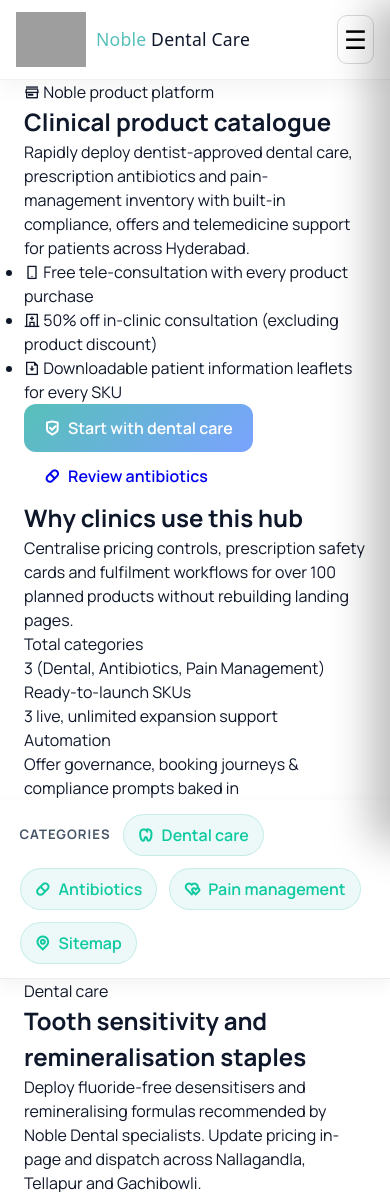
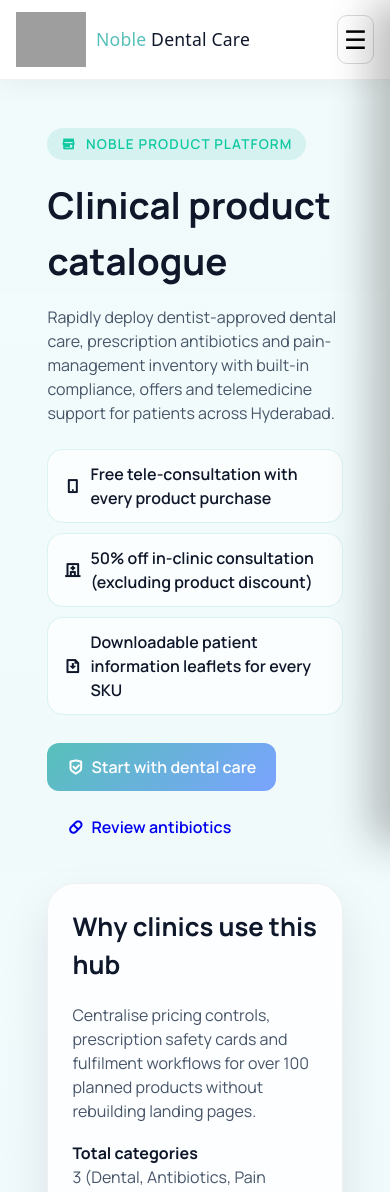
Before and after one commit to nobledentalorg-tech/NOBLE-WEBSITE, a PHP site: page /products/ in a window 390 px wide. Shown: the top 1192 px of the page. Run offline with PHP 8.4, Linux system fonts and the light colour scheme; some libraries are stand-ins or nearby versions; grey boxes are pictures that could not be loaded.

Commit message:
Update product-page.css

```diff
--- a/assets/product-page.css
+++ b/assets/product-page.css
@@ -1,5 +1,238 @@
 body.product-page {
   background: linear-gradient(180deg, rgba(246,250,252,0.92) 0%, rgba(237,248,250,0.85) 100%);
+}
+
+body.product-catalogue {
+  background: linear-gradient(180deg, rgba(241, 251, 251, 0.95) 0%, rgba(232, 244, 255, 0.9) 100%);
+}
+
+.product-catalogue main {
+  display: flex;
+  flex-direction: column;
+  gap: clamp(48px, 8vw, 88px);
+  padding-bottom: clamp(48px, 12vw, 120px);
+}
+
+.catalog-hero {
+  padding: clamp(48px, 12vw, 140px) clamp(16px, 6vw, 48px) 0;
+}
+
+.catalog-hero__grid {
+  display: grid;
+  gap: clamp(32px, 7vw, 64px);
+  grid-template-columns: repeat(auto-fit, minmax(280px, 1fr));
+  align-items: stretch;
+}
+
+.catalog-hero .kicker {
+  display: inline-flex;
+  align-items: center;
+  gap: 10px;
+  padding: 6px 14px;
+  border-radius: 999px;
+  background: rgba(18, 178, 160, 0.12);
+  color: var(--teal);
+  font-weight: 600;
+  text-transform: uppercase;
+  letter-spacing: 0.08em;
+  font-size: 0.85rem;
+}
+
+.catalog-hero h1 {
+  font-size: clamp(2.3rem, 5vw, 3.4rem);
+  margin-top: 18px;
+  color: var(--ink);
+}
+
+.catalog-hero .lead {
+  color: var(--muted);
+  max-width: 62ch;
+  margin-top: 16px;
+}
+
+.catalog-hero__offers {
+  display: grid;
+  gap: 10px;
+  margin-top: 24px;
+  padding: 0;
+  list-style: none;
+  color: var(--ink);
+}
+
+.catalog-hero__offers li {
+  display: inline-flex;
+  align-items: center;
+  gap: 10px;
+  background: rgba(255, 255, 255, 0.76);
+  border: 1px solid rgba(18, 178, 160, 0.14);
+  border-radius: 16px;
+  padding: 12px 16px;
+  font-weight: 600;
+}
+
+.catalog-hero__cta {
+  display: flex;
+  flex-wrap: wrap;
+  gap: 12px;
+  margin-top: 28px;
+}
+
+.catalog-hero__card {
+  background: rgba(255,255,255,0.9);
+  border-radius: 28px;
+  border: 1px solid rgba(15, 17, 26, 0.06);
+  box-shadow: 0 22px 48px rgba(15, 17, 26, 0.1);
+  padding: clamp(24px, 5vw, 40px);
+  display: grid;
+  gap: 18px;
+}
+
+.catalog-hero__card h2 {
+  font-size: clamp(1.6rem, 3vw, 2rem);
+  color: var(--ink);
+}
+
+.catalog-hero__card p {
+  color: var(--muted);
+}
+
+.catalog-hero__card dl {
+  display: grid;
+  gap: 12px;
+  margin: 0;
+}
+
+.catalog-hero__card dt {
+  font-weight: 700;
+  color: var(--ink);
+}
+
+.catalog-hero__card dd {
+  margin: 0;
+  color: var(--muted);
+}
+
+.catalog-section {
+  padding: 0 clamp(16px, 6vw, 48px);
+}
+
+.catalog-section--muted {
+  background: rgba(255, 255, 255, 0.6);
+  padding-top: clamp(40px, 8vw, 72px);
+  padding-bottom: clamp(40px, 8vw, 72px);
+}
+
+.catalog-section__header {
+  max-width: 70ch;
+  margin-bottom: clamp(28px, 5vw, 48px);
+}
+
+.catalog-section__header .kicker {
+  display: inline-flex;
+  align-items: center;
+  gap: 8px;
+  padding: 4px 12px;
+  border-radius: 999px;
+  background: rgba(18, 178, 160, 0.1);
+  color: var(--teal);
+  font-weight: 600;
+  text-transform: uppercase;
+  letter-spacing: 0.08em;
+  font-size: 0.8rem;
+}
+
+.catalog-section__header h2 {
+  font-size: clamp(1.9rem, 4vw, 2.6rem);
+  margin-top: 16px;
+  color: var(--ink);
+}
+
+.catalog-section__header p {
+  color: var(--muted);
+  margin-top: 12px;
+}
+
+.catalog-grid {
+  display: grid;
+  gap: clamp(24px, 5vw, 36px);
+  grid-template-columns: repeat(auto-fit, minmax(280px, 1fr));
+}
+
+.catalog-card {
+  background: rgba(255, 255, 255, 0.88);
+  border-radius: 24px;
+  border: 1px solid rgba(15, 17, 26, 0.08);
+  box-shadow: 0 18px 40px rgba(15, 17, 26, 0.08);
+  overflow: hidden;
+  display: flex;
+  flex-direction: column;
+}
+
+.catalog-card img {
+  width: 100%;
+  object-fit: contain;
+  background: linear-gradient(135deg, rgba(18, 178, 160, 0.08), rgba(56, 190, 255, 0.08));
+  padding: 32px;
+}
+
+.catalog-card__body {
+  display: grid;
+  gap: 16px;
+  padding: clamp(20px, 4vw, 32px);
+}
+
+.catalog-card__body h3 {
+  font-size: clamp(1.4rem, 3vw, 1.8rem);
+  color: var(--ink);
+}
+
+.catalog-card__body p {
+  color: var(--muted);
+}
+
+.catalog-card__meta {
+  list-style: none;
+  padding: 0;
+  margin: 0;
+  display: grid;
+  gap: 10px;
+  color: var(--ink);
+}
+
+.catalog-card__meta strong {
+  color: var(--ink);
+}
+
+.catalog-card__actions {
+  display: flex;
+  flex-wrap: wrap;
+  gap: 12px;
+}
+
+.catalog-card--placeholder {
+  background: rgba(18, 178, 160, 0.08);
+  border: 1px dashed rgba(18, 178, 160, 0.4);
+  box-shadow: none;
+}
+
+.catalog-grid--placeholder {
+  justify-items: center;
+}
+
+.catalog-card--placeholder .catalog-card__body {
+  align-items: flex-start;
+}
+
+.btn.secondary {
+  background: rgba(255, 255, 255, 0.9);
+  color: var(--teal);
+  border: 1px solid rgba(18, 178, 160, 0.3);
+}
+
+.btn.secondary:hover,
+.btn.secondary:focus-visible {
+  box-shadow: 0 10px 18px rgba(18, 178, 160, 0.16);
+  transform: translateY(-2px);
 }
 
 .product-page main {
```
